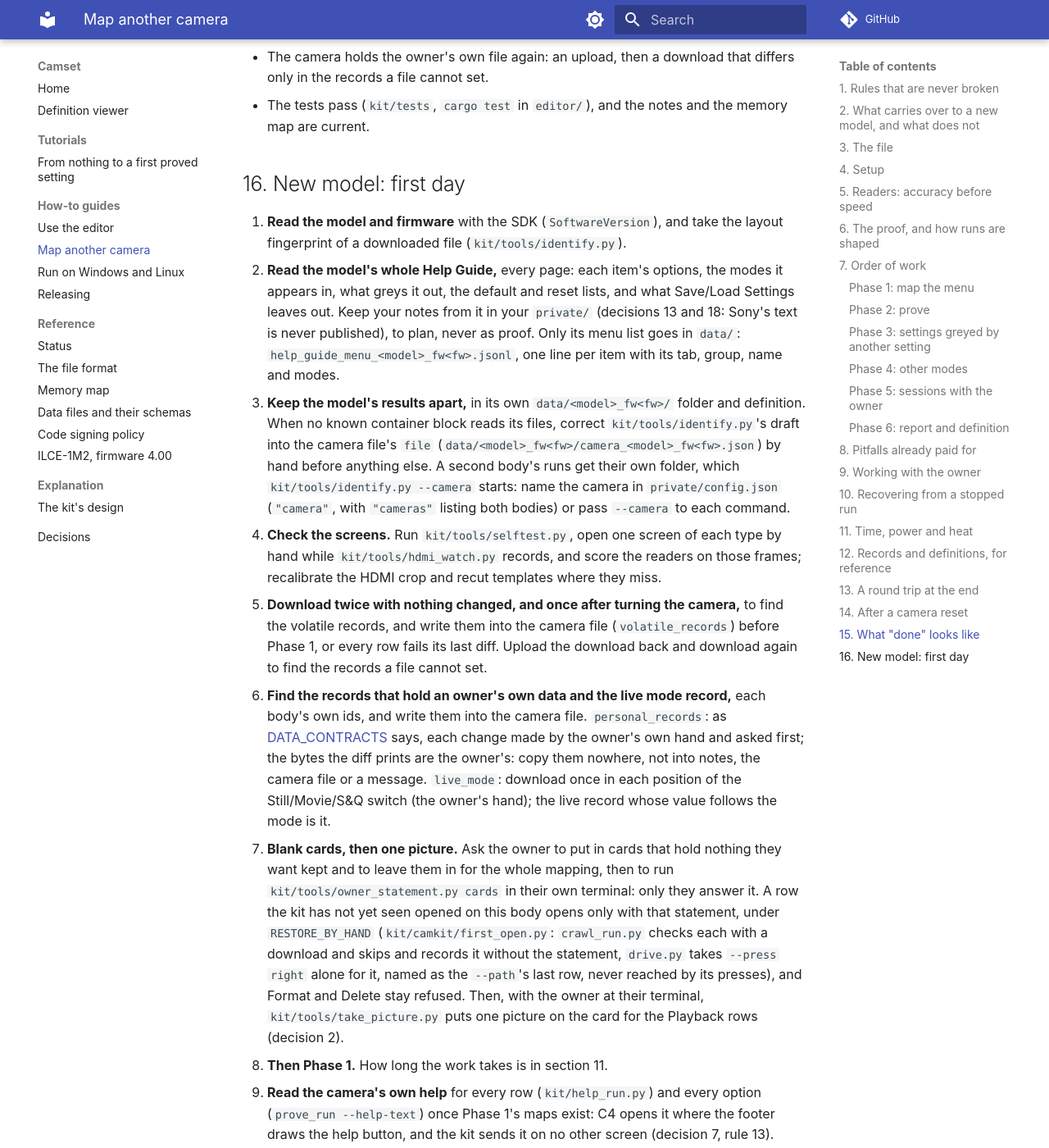
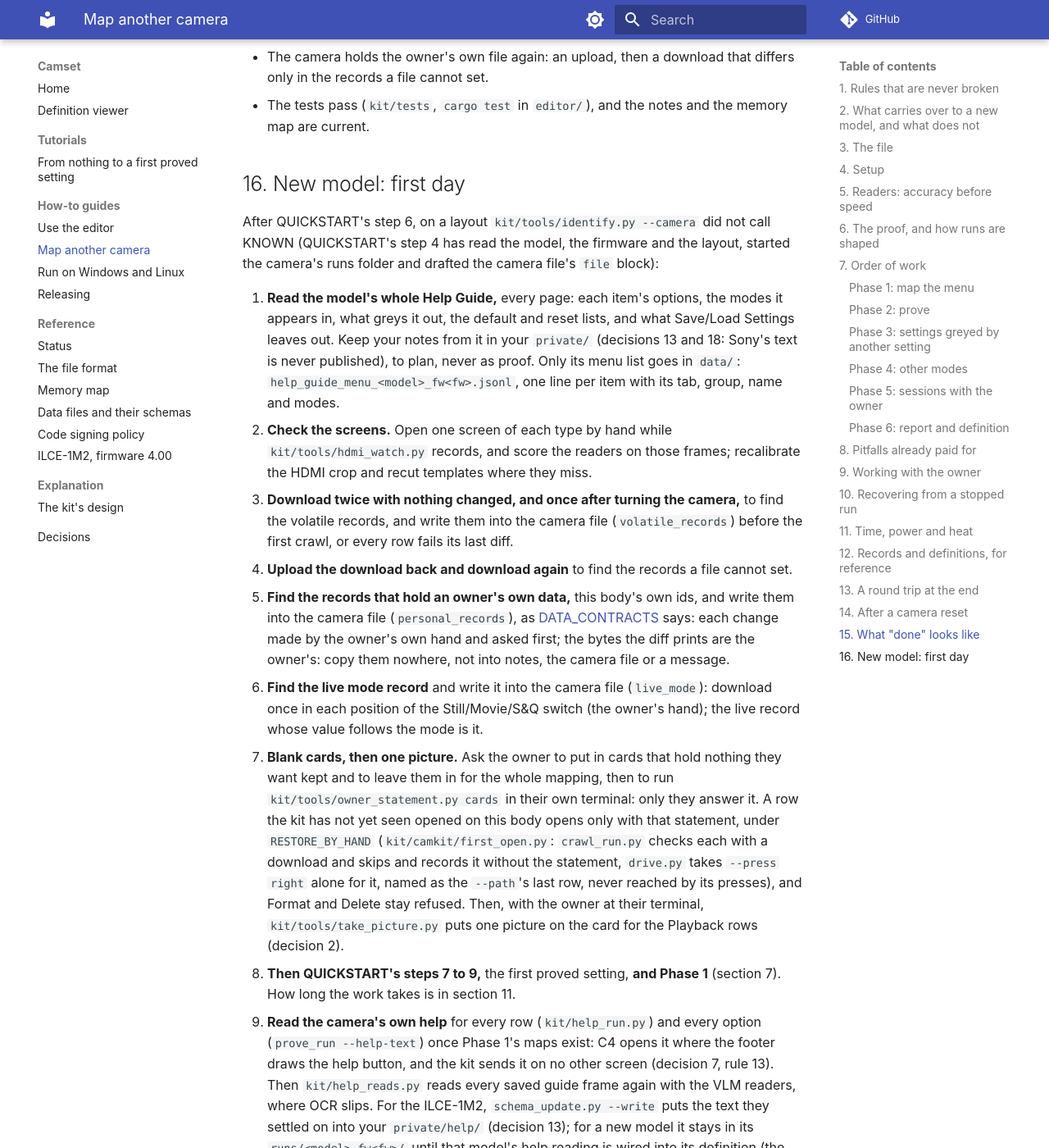
Before and after one commit to camset-dev/camset, an MkDocs documentation site: the page built from docs/REMAPPING_PLAYBOOK.md, in a window 1280 px wide and 1400 px high, scrolled down 19443 px. Shown: the whole window at 82% size. Built offline with MkDocs 1.6.1 and Material for MkDocs 9.7.7, drawn with Linux system fonts in a browser that asks for light colours; comment, search, counter and statistics services are not loaded; some of the changed text lies outside the part shown.

Commit message:
Docs: one path from the quick start through a new model's first day and back
AGENTS.md, QUICKSTART step 4 and the playbook's section 16 now give one order (QUICKSTART 0 to 6, section 16 on a
layout identify.py does not know, QUICKSTART 7 to 9, then Phase 1), and section 16 no longer repeats QUICKSTART step 4;
take_picture.py's pointer to section 16, step 6 still holds.

Signed-off-by: camset-dev <camset-dev@proton.me>

```diff
--- a/docs/REMAPPING_PLAYBOOK.md
+++ b/docs/REMAPPING_PLAYBOOK.md
@@ -140,7 +140,7 @@ Whether the kit can drive the body at all, `kit/tools/body_check.py` says (`QUIC
 over, and bodies with the 2021-and-later menu share the same screens. **Prove again:** record ids, counts and value
 codes (the a1 II's `data/ILCE-1M2_fw4.00/`, definition and page, `docs/models/ILCE-1M2_fw4.00.md`, are at most a hint
 of where to look: Recall Custom holds, for one, keep values the hold's screen never shows); each mode's menu pages, rows
-and labels; screen geometry and templates where the UI differs (section 16, step 4); which settings Camera Settings
+and labels; screen geometry and templates where the UI differs (section 16, step 2); which settings Camera Settings
 Reset leaves alone, which records a file cannot set, and which the camera writes only once.
 
 ## 3. The file
@@ -609,28 +609,26 @@ After the owner's Initialize, before the next run (after Reset Network Set., the
 
 ## 16. New model: first day
 
-1. **Read the model and firmware** with the SDK (`SoftwareVersion`), and take the layout fingerprint of a downloaded
-   file (`kit/tools/identify.py`).
-2. **Read the model's whole Help Guide,** every page: each item's options, the modes it appears in, what greys it out,
+After QUICKSTART's step 6, on a layout `kit/tools/identify.py --camera` did not call KNOWN (QUICKSTART's step 4 has
+read the model, the firmware and the layout, started the camera's runs folder and drafted the camera file's `file`
+block):
+
+1. **Read the model's whole Help Guide,** every page: each item's options, the modes it appears in, what greys it out,
    the default and reset lists, and what Save/Load Settings leaves out. Keep your notes from it in your `private/`
    (decisions 13 and 18: Sony's text is never published), to plan, never as proof. Only its menu list goes in `data/`:
    `help_guide_menu_<model>_fw<fw>.jsonl`, one line per item with its tab, group, name and modes.
-3. **Keep the model's results apart,** in its own `data/<model>_fw<fw>/` folder and definition. When no known container
-   block reads its files, correct `kit/tools/identify.py`'s draft into the camera file's `file` (`data/<model>_fw<fw>/camera_<model>_fw<fw>.json`) by hand before anything
-   else. A second body's runs get their own folder, which `kit/tools/identify.py --camera` starts: name the camera in
-   `private/config.json` (`"camera"`, with `"cameras"` listing both bodies) or pass `--camera` to each command.
-4. **Check the screens.** Run `kit/tools/selftest.py`, open one screen of each type by hand while
-   `kit/tools/hdmi_watch.py` records, and score the readers on those frames; recalibrate the HDMI crop and recut
-   templates where they miss.
-5. **Download twice with nothing changed, and once after turning the camera,** to find the volatile records, and write
-   them into the camera file (`volatile_records`) before Phase 1, or every row fails its last diff. Upload the download
-   back and download again to find the records a file cannot set.
-6. **Find the records that hold an owner's own data and the live mode record,** each body's own ids, and write them into
-   the camera file. `personal_records`: as
-   [DATA_CONTRACTS](DATA_CONTRACTS.md#records-that-hold-an-owners-own-data-personal_records) says, each change made by
+2. **Check the screens.** Open one screen of each type by hand while `kit/tools/hdmi_watch.py` records, and score the
+   readers on those frames; recalibrate the HDMI crop and recut templates where they miss.
+3. **Download twice with nothing changed, and once after turning the camera,** to find the volatile records, and write
+   them into the camera file (`volatile_records`) before the first crawl, or every row fails its last diff.
+4. **Upload the download back and download again** to find the records a file cannot set.
+5. **Find the records that hold an owner's own data,** this body's own ids, and write them into the camera file
+   (`personal_records`), as
+   [DATA_CONTRACTS](DATA_CONTRACTS.md#records-that-hold-an-owners-own-data-personal_records) says: each change made by
    the owner's own hand and asked first; the bytes the diff prints are the owner's: copy them nowhere, not into notes,
-   the camera file or a message. `live_mode`: download once in each position of the Still/Movie/S&Q switch (the owner's
-   hand); the live record whose value follows the mode is it.
+   the camera file or a message.
+6. **Find the live mode record** and write it into the camera file (`live_mode`): download once in each position of
+   the Still/Movie/S&Q switch (the owner's hand); the live record whose value follows the mode is it.
 7. **Blank cards, then one picture.** Ask the owner to put in cards that hold nothing they want kept and to leave them
    in for the whole mapping, then to run `kit/tools/owner_statement.py cards` in their own terminal: only they answer
    it. A row the kit has not yet seen opened on this body opens only with that statement, under `RESTORE_BY_HAND`
@@ -638,7 +636,8 @@ After the owner's Initialize, before the next run (after Reset Network Set., the
    statement, `drive.py` takes `--press right` alone for it, named as the `--path`'s last row, never reached by its
    presses), and Format and Delete stay refused. Then, with the owner
    at their terminal, `kit/tools/take_picture.py` puts one picture on the card for the Playback rows (decision 2).
-8. **Then Phase 1.** How long the work takes is in section 11.
+8. **Then QUICKSTART's steps 7 to 9,** the first proved setting, **and Phase 1** (section 7). How long the work takes
+   is in section 11.
 9. **Read the camera's own help** for every row (`kit/help_run.py`) and every option
    (`prove_run --help-text`) once Phase 1's maps exist: C4 opens it where the footer draws the help
    button, and the kit sends it on no other screen (decision 7, rule 13). Then
```
Also changed, not shown: other parts of docs/REMAPPING_PLAYBOOK.md (+1 -1 lines), AGENTS.md (+5 -2 lines), docs/QUICKSTART.md (+3 -2 lines).
